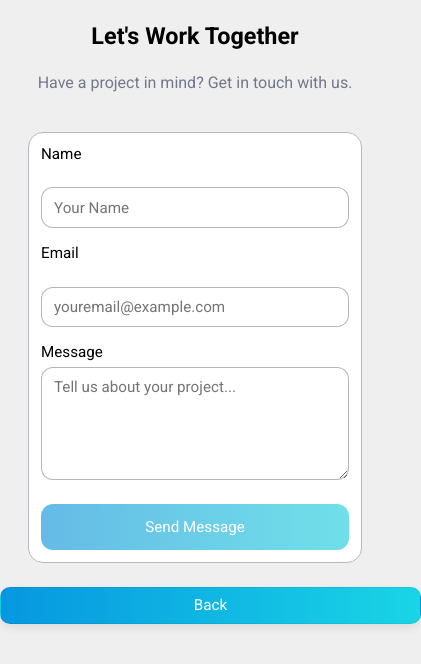
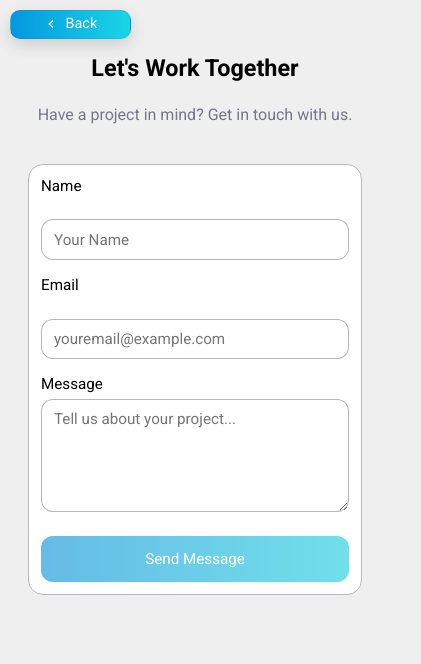
Before and after one commit to egharevbanosa58-debug/my-portfolio-remastered, a plain HTML site: page contact-code/index.html in a window 390 px wide. Shown: the whole page, 421 px wide, since content can reach past the window. Drawn offline with Linux system fonts and the light colour scheme.

Commit message:
updated the contact page

```diff
--- a/contact-code/index.html
+++ b/contact-code/index.html
@@ -13,6 +13,13 @@
 </head>
 
 <body>
+    <!-- Back button (fixed in CSS) -->
+    <a href="../index.html" class="backbtn" aria-label="Go back to home">
+        <svg aria-hidden="true" focusable="false" viewBox="0 0 24 24" width="16" height="16" xmlns="http://www.w3.org/2000/svg">
+            <path d="M15.41 7.41L14 6l-6 6 6 6 1.41-1.41L10.83 12z" fill="currentColor"/>
+        </svg>
+        <span>Back</span>
+    </a>
 
     <section class="contact" id="contacts">
         <h1>Let's Work Together</h1>
@@ -41,7 +48,6 @@
         </div>
     </section>
     <input type="hidden" name="_redirect" value="../home-code/index.html">
-    <a href="../index.html" class="backbtn">Back</a>
 </body>
 
 </html>
--- a/contact-code/styles.css
+++ b/contact-code/styles.css
@@ -8,7 +8,11 @@ body {
 }
 /* Contact Section */
 .contact {
-    padding: clamp(2rem, 8vw, 10rem) 1rem;
+    /* Add extra top padding so fixed top-left back button doesn't overlap header */
+    padding-top: calc(clamp(2rem, 8vw, 10rem) + 3rem);
+    padding-bottom: clamp(2rem, 8vw, 10rem);
+    padding-left: 1rem;
+    padding-right: 1rem;
 }
 
 .contact h1 {
@@ -85,9 +89,19 @@ button:hover {
 }
 
 /* Back button utility class: looks like a button for links or elements with .backbtn */
+/* Back button: fixed top-left, compact and responsive
+   Placing the element anywhere in the DOM will show it at the viewport corner. */
 .backbtn {
-    display: inline-block;
-    padding: 0.55rem 0.9rem;
+    position: fixed;
+    top: 1rem;
+    left: 1rem;
+    display: inline-flex;
+    align-items: center;
+    justify-content: center;
+    gap: 0.4rem;
+    padding: 0.45rem 0.7rem;
+    width: 120px;
+    max-width: calc(100% - 2rem);
     background-image: linear-gradient(to right, #0697e0, #19d5e6);
     color: #fff;
     border-radius: 10px;
@@ -96,18 +110,19 @@ button:hover {
     text-decoration: none;
     text-align: center;
     cursor: pointer;
-    box-shadow: 0 4px 10px rgba(0,0,0,0.08);
-    transition: transform .18s ease, box-shadow .18s ease, opacity .15s ease;
+    box-shadow: 0 6px 16px rgba(0,0,0,0.14);
+    transition: transform .18s ease, box-shadow .18s ease, opacity .12s ease;
+    z-index: 1200;
 }
 
 .backbtn:hover {
     transform: translateY(-2px);
-    box-shadow: 0 8px 18px rgba(0,0,0,0.12);
+    box-shadow: 0 10px 26px rgba(0,0,0,0.16);
 }
 
 .backbtn:active {
     transform: translateY(0);
-    box-shadow: 0 4px 10px rgba(0,0,0,0.08);
+    box-shadow: 0 6px 16px rgba(0,0,0,0.12);
     opacity: 0.98;
 }
 
@@ -116,11 +131,52 @@ button:hover {
     outline-offset: 2px;
 }
 
-/* Make backbtn full-width on very small screens when used in flow */
-@media (max-width:420px) {
+/* SVG icon inside the back button */
+.backbtn svg {
+    width: 16px;
+    height: 16px;
+    display: inline-block;
+    vertical-align: middle;
+    flex: 0 0 16px;
+}
+
+.backbtn span {
+    line-height: 1;
+}
+
+/* Responsive sizes for the fixed back button */
+@media (max-width: 420px) {
     .backbtn {
-        display: block;
-        width: 100%;
+        top: 0.6rem;
+        left: 0.6rem;
+        width: 100px;
+        padding: 0.35rem 0.6rem;
+        font-size: 0.9rem;
+    }
+}
+
+@media (min-width: 720px) and (max-width: 1199px) {
+    .backbtn {
+        width: 130px;
+    }
+}
+
+/* Desktop: show icon-only to save space and reduce visual clutter
+   Keep aria-label on the link for screen readers. */
+@media (min-width: 900px) {
+    .backbtn {
+        width: 44px; /* square, just enough for the icon */
+        padding: 0.45rem;
+        justify-content: center;
+    }
+    .backbtn span {
+        display: none; /* hide visible text on desktop */
+    }
+    .backbtn svg {
+        margin: 0;
+        width: 20px;
+        height: 20px;
+        flex: 0 0 20px;
     }
 }
 
@@ -146,7 +202,10 @@ button:hover {
 /* Small phones: tighten padding and stack comfortably */
 @media (max-width: 420px) {
     .contact {
-        padding: 1.5rem 0.75rem;
+        /* keep a bit more top space on very small screens */
+        padding-top: calc(clamp(1.5rem, 6vw, 2.5rem) + 2rem);
+        padding-right: 0.75rem;
+        padding-left: 0.75rem;
     }
     .contact h1 {
         font-size: clamp(1.4rem, 6vw, 1.9rem);
```
Also changed, not shown: index.html (+1 -0 lines).
